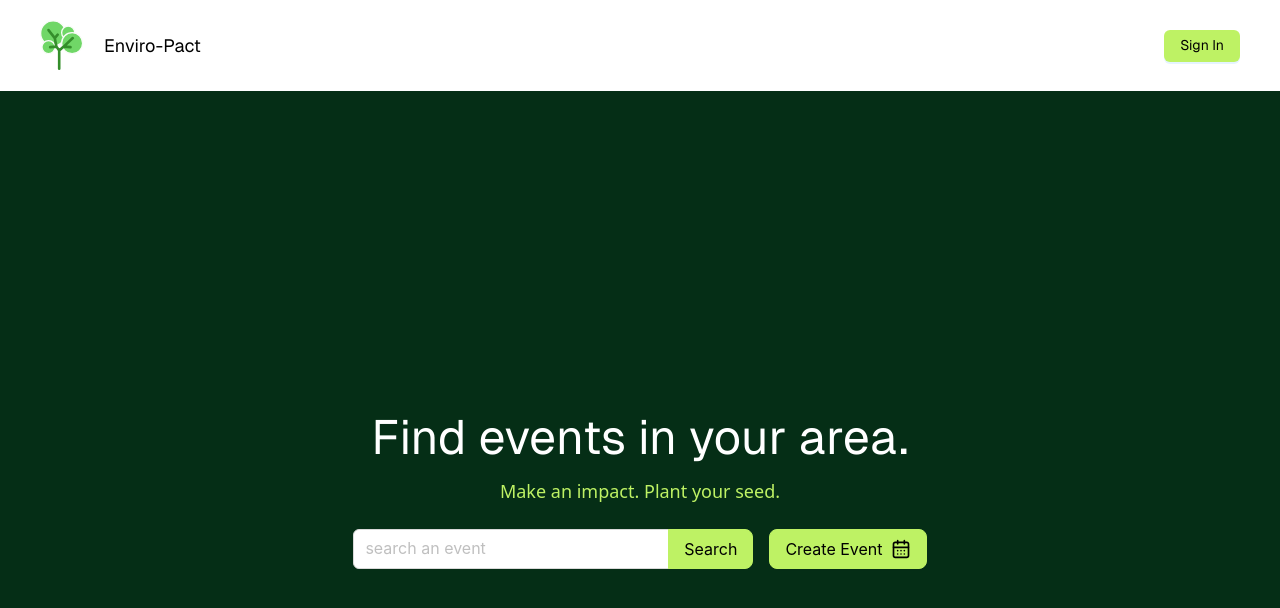
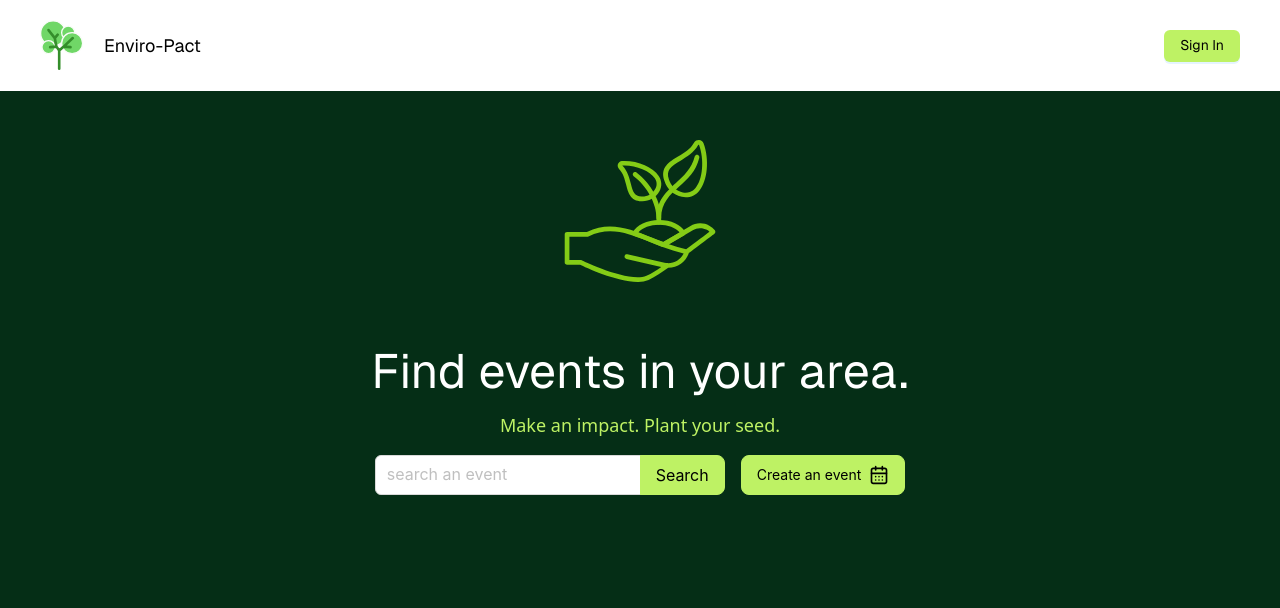
Before and after one commit to Kavipatel0/EnviroPact, a React (Vite) app in the folder Enviropact/: page / in a window 1280 px wide. Shown: the top 608 px of the page. Built offline with nearby package versions, Linux system fonts and the light colour scheme.

Commit message:
Events page update

```diff
--- a/Enviropact/src/screens/Eventspage.jsx
+++ b/Enviropact/src/screens/Eventspage.jsx
@@ -23,7 +23,12 @@ function Eventspage() {
       </nav>
 
       {/*Body*/}
-      <div className="bg-green-950 h-screen flex flex-col items-center justify-center gap-6">
+      <div className="bg-green-950 h-screen flex flex-col items-center justify-start gap-4 pt-10">
+        <img
+          className="w-40"
+          src="../../assets/images/hand-with-sapling.svg"
+          alt=""
+        />
         {/*Header*/}
         <div className="w-full flex flex-col items-center justify-center gap-4">
           <h1 className="text-5xl text-white geist-reg">
@@ -41,6 +46,7 @@ function Eventspage() {
             allowClear
             enterButton={
               <Button
+                className="text-sm"
                 style={{
                   backgroundColor: "rgb(190, 242, 100)",
                   borderColor: "rgb(190, 242, 100)",
@@ -55,12 +61,12 @@ function Eventspage() {
               alert("BELLO");
             }}
             style={{
-              width: 400,
+              width: 350,
             }}
           />
           <Button
             size="large"
-            className="flex items-center"
+            className="flex items-center text-sm"
             variant="filled"
             style={{
               backgroundColor: "rgb(190, 242, 100)",
@@ -68,7 +74,7 @@ function Eventspage() {
               color: "black",
             }}
           >
-            Create Event
+            Create an event
             <img
               className="w-5"
               src="../../assets/icons/calendar-icon.svg"
```
Also changed, not shown: Enviropact/assets/images/hand-with-sapling.svg (added), Enviropact/assets/images/sapling.svg (added).
